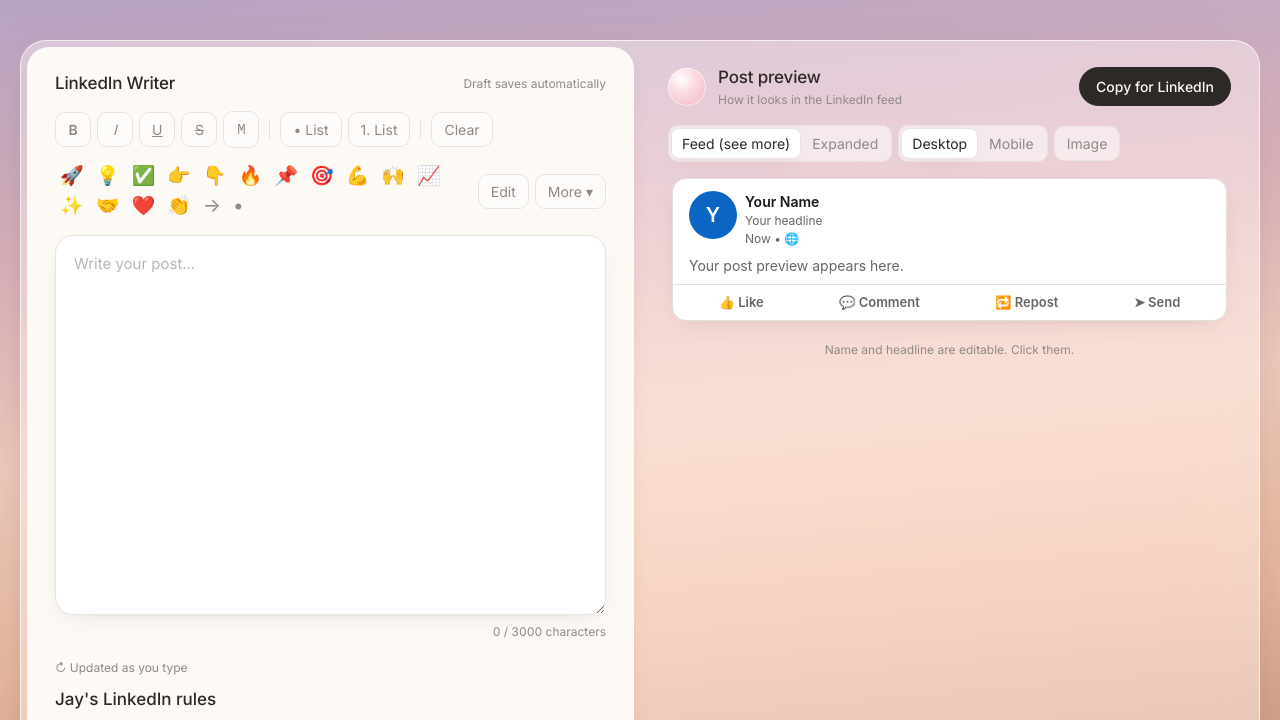
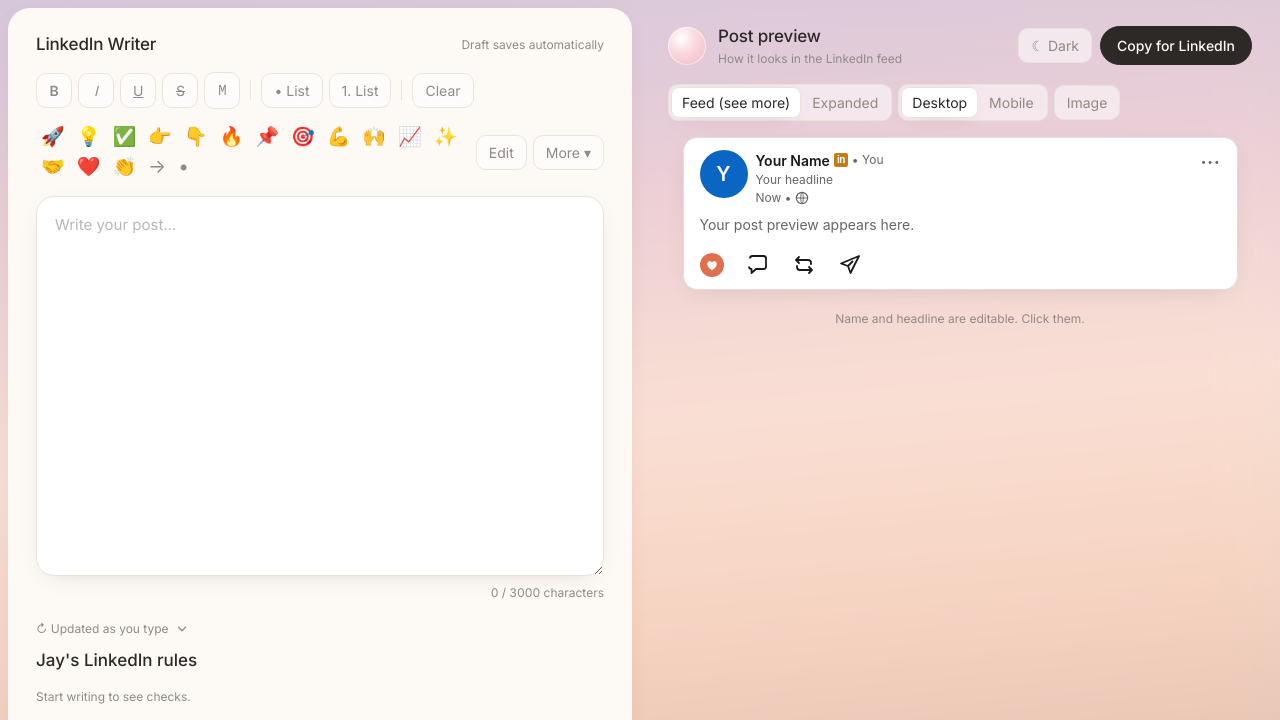
Before and after one commit to shivamkumartestingacc-maker/linkedin_writer, a plain HTML site: page index.html in a window 1280 px wide. Shown: the top 720 px of the page. Drawn offline with Linux system fonts and the light colour scheme.

Commit message:
Full-screen layout, light/dark toggle, collapsible rules, realistic post card with photo upload
Co-Authored-By: Claude Opus 5.5 <noreply@anthropic.com>
Claude-Session: https://claude.ai/code/session_01KyPYcHywHrMqQf6tEQyJs9

```diff
--- a/app.js
+++ b/app.js
@@ -81,7 +81,7 @@
     const warns = rules.filter(r => r.status === 'warn').length;
     $('#rule-count').textContent = rules.length ? (warns ? `${warns} to fix` : 'all good') : '';
     $('#rule-count').className = 'badge ' + (warns ? 'warn' : 'ok');
-    const pass = rules.filter(r => r.status === 'ok').length;
+    const pass = rules.filter(r => r.status !== 'warn').length;  // info items aren't failures
     $('#progress-text').innerHTML = rules.length ? `Rules <b>${pass} of ${rules.length}</b> passing` : '';
     $('#progress-bars').innerHTML = rules.map(r => `<i class="${r.status}"></i>`).join('');
     const ul = $('#auto-rules');
@@ -259,17 +259,62 @@
     img.hidden = true; $('#img-remove').hidden = true; $('#img').value = '';
   });
 
-  // Profile fields persist.
+  // Profile: saved edits win, then window.PROFILE defaults, then placeholders.
+  const P = window.PROFILE || {};
+  const initial = () => { $('#avatar-initial').textContent = ($('#name').textContent.trim()[0] || 'Y').toUpperCase(); };
   for (const id of ['name', 'headline']) {
     const el = $('#' + id);
-    el.textContent = store.get(id, el.textContent);
-    el.addEventListener('input', () => {
-      store.set(id, el.textContent);
-      if (id === 'name') $('#avatar').textContent = (el.textContent.trim()[0] || 'Y').toUpperCase();
-    });
+    const placeholder = el.textContent;
+    const saved = store.get(id, null);
+    el.textContent = saved && saved !== placeholder ? saved : (P[id] || placeholder);
+    el.addEventListener('input', () => { store.set(id, el.textContent); if (id === 'name') initial(); });
     el.addEventListener('keydown', e => { if (e.key === 'Enter') { e.preventDefault(); el.blur(); } });
   }
-  $('#avatar').textContent = ($('#name').textContent.trim()[0] || 'Y').toUpperCase();
+  initial();
+  const avatarImg = $('#avatar-img');
+  function showAvatar(src) {
+    avatarImg.hidden = !src;
+    $('#avatar-initial').hidden = !!src;
+    if (src) avatarImg.src = src;
+  }
+  showAvatar(store.get('avatar', null) || P.avatar);
+  // Photo is shrunk to 160px so it fits in browser storage.
+  $('#avatar-file').addEventListener('change', e => {
+    const f = e.target.files[0];
+    if (!f) return;
+    const im = new Image();
+    im.onload = () => {
+      const c = document.createElement('canvas');
+      c.width = c.height = 160;
+      const s = Math.min(im.width, im.height);
+      c.getContext('2d').drawImage(im, (im.width - s) / 2, (im.height - s) / 2, s, s, 0, 0, 160, 160);
+      const url = c.toDataURL('image/jpeg', 0.85);
+      URL.revokeObjectURL(im.src);
+      store.set('avatar', url);
+      showAvatar(url);
+    };
+    im.src = URL.createObjectURL(f);
+  });
+
+  // ---------- Theme ----------
+  const root = document.documentElement;
+  const isDark = () => (root.dataset.theme || (matchMedia('(prefers-color-scheme: dark)').matches ? 'dark' : 'light')) === 'dark';
+  function applyTheme(t) {
+    if (t) root.dataset.theme = t;
+    $('#theme').textContent = isDark() ? '☀ Light' : '☾ Dark';
+  }
+  applyTheme(store.get('theme', null));
+  $('#theme').addEventListener('click', () => {
+    const t = isDark() ? 'light' : 'dark';
+    store.set('theme', t);
+    applyTheme(t);
+  });
+  matchMedia('(prefers-color-scheme: dark)').addEventListener('change', () => applyTheme());
+
+  // Rules list open/closed is remembered.
+  const rulesBox = $('#rules');
+  rulesBox.open = store.get('rules-open', true);
+  rulesBox.addEventListener('toggle', () => store.set('rules-open', rulesBox.open));
 
   // ---------- Copy ----------
   // The text already holds the Unicode styled characters, so a plain-text copy
--- a/index.html
+++ b/index.html
@@ -53,7 +53,7 @@
       </div>
 
       <details id="rules" class="panel rules" open>
-        <summary><span class="caption">↻ Updated as you type</span><span class="rules-title">Jay's LinkedIn rules <span id="rule-count" class="badge"></span></span></summary>
+        <summary><span class="caption sum-row">↻ Updated as you type <svg class="chev" viewBox="0 0 16 16" width="14" height="14" aria-hidden="true"><path d="M4 6l4 4 4-4" fill="none" stroke="currentColor" stroke-width="1.6" stroke-linecap="round" stroke-linejoin="round"/></svg></span><span class="rules-title">Jay's LinkedIn rules <span id="rule-count" class="badge"></span></span></summary>
         <ul id="auto-rules" class="rule-list"></ul>
         <div class="group">Check yourself</div>
         <ul id="manual-rules" class="rule-list"></ul>
@@ -74,7 +74,10 @@
             <div class="caption">How it looks in the LinkedIn feed</div>
           </div>
         </div>
-        <button id="copy" class="primary">Copy for LinkedIn</button>
+        <div class="head-actions">
+          <button id="theme" type="button" title="Switch light or dark">☀ Light</button>
+          <button id="copy" class="primary">Copy for LinkedIn</button>
+        </div>
       </div>
       <div class="preview-controls">
         <div class="seg" role="group" aria-label="View">
@@ -91,19 +94,33 @@
 
       <article id="card" class="card desktop">
         <div class="author">
-          <div class="avatar" id="avatar">Y</div>
-          <div>
-            <div class="name" id="name" contenteditable="true" spellcheck="false">Your Name</div>
+          <label class="avatar" id="avatar" title="Change photo">
+            <span id="avatar-initial">Y</span>
+            <img id="avatar-img" alt="" hidden>
+            <input id="avatar-file" type="file" accept="image/*">
+          </label>
+          <div class="who-text">
+            <div class="name-row">
+              <span class="name" id="name" contenteditable="true" spellcheck="false">Your Name</span>
+              <span class="in-badge" aria-label="Premium">in</span>
+              <span class="you">• You</span>
+            </div>
             <div class="headline" id="headline" contenteditable="true" spellcheck="false">Your headline</div>
-            <div class="when">Now • 🌐</div>
+            <div class="when">Now • <svg viewBox="0 0 16 16" width="14" height="14" aria-hidden="true"><circle cx="8" cy="8" r="6.5" fill="none" stroke="currentColor" stroke-width="1.3"/><path d="M1.5 8h13M8 1.5c2 2 2 11 0 13M8 1.5c-2 2-2 11 0 13" fill="none" stroke="currentColor" stroke-width="1.1"/></svg></div>
           </div>
+          <span class="dots" aria-hidden="true">•••</span>
         </div>
         <div class="body-wrap">
           <div id="body" class="body collapsed"></div>
           <button id="see-more" class="see-more" hidden>…more</button>
         </div>
         <img id="post-img" alt="" hidden>
-        <div class="actions"><span>👍 Like</span><span>💬 Comment</span><span>🔁 Repost</span><span>➤ Send</span></div>
+        <div class="actions" aria-hidden="true">
+          <span class="react"><span class="heart"><svg viewBox="0 0 16 16" width="14" height="14"><path d="M8 14s-5.5-3.3-5.5-7.2A3 3 0 0 1 8 5a3 3 0 0 1 5.5 1.8C13.5 10.7 8 14 8 14z" fill="#fff"/></svg></span></span>
+          <svg viewBox="0 0 24 24" width="24" height="24"><path d="M4 5.5A2.5 2.5 0 0 1 6.5 3h11A2.5 2.5 0 0 1 20 5.5v8a2.5 2.5 0 0 1-2.5 2.5H10l-4.5 4v-4A2.5 2.5 0 0 1 3 13.5" fill="none" stroke="currentColor" stroke-width="1.8" stroke-linejoin="round"/></svg>
+          <svg viewBox="0 0 24 24" width="24" height="24"><path d="M7 4 4 7l3 3M4 7h12a3 3 0 0 1 3 3v1M17 20l3-3-3-3M20 17H8a3 3 0 0 1-3-3v-1" fill="none" stroke="currentColor" stroke-width="1.8" stroke-linecap="round" stroke-linejoin="round"/></svg>
+          <svg viewBox="0 0 24 24" width="24" height="24"><path d="M21 3 3 10.5l7 2.5 2.5 7L21 3zM10 13l5-5" fill="none" stroke="currentColor" stroke-width="1.8" stroke-linejoin="round"/></svg>
+        </div>
       </article>
       <p class="hint">Name and headline are editable. Click them.</p>
       <div class="progress" aria-live="polite">
--- a/style.css
+++ b/style.css
@@ -71,9 +71,6 @@ body {
   color: var(--text);
   font: 14px/1.5 var(--font);
   -webkit-font-smoothing: antialiased;
-  padding-block: 40px;
-  padding-left: max(16px, env(safe-area-inset-left, 0px));
-  padding-right: max(16px, env(safe-area-inset-right, 0px));
 }
 button {
   font: inherit;
@@ -95,22 +92,25 @@ button.primary {
 button.primary:hover { opacity: .88; background: var(--strong); color: var(--on-strong); }
 
 /* Shell */
+/* Full screen: two columns fill the window, each scrolls on its own. */
 .split {
-  max-width: 1240px; margin: 0 auto;
-  display: grid; grid-template-columns: 1fr 1fr; gap: 0;
+  display: grid; grid-template-columns: 1fr 1fr;
+  height: 100vh; height: 100dvh;
   background: var(--shell);
-  border: 1px solid var(--shell-line);
-  border-radius: 26px;
-  box-shadow: var(--shadow);
   -webkit-backdrop-filter: blur(28px) saturate(1.2);
   backdrop-filter: blur(28px) saturate(1.2);
 }
+.pane {
+  min-width: 0; overflow: auto;
+  padding-block: 24px;
+  padding-left: max(28px, env(safe-area-inset-left, 0px));
+  padding-right: max(28px, env(safe-area-inset-right, 0px));
+}
 @media (max-width: 900px) {
-  body { padding-block: 16px; }
-  .split { grid-template-columns: 1fr; border-radius: 20px; }
+  .split { grid-template-columns: 1fr; height: auto; }
+  .pane { overflow: visible; }
 }
-.pane { min-width: 0; padding: 24px 28px; }
-@media (max-width: 600px) { .pane { padding: 18px 16px; } }
+@media (max-width: 600px) { .pane { padding-left: max(16px, env(safe-area-inset-left, 0px)); padding-right: max(16px, env(safe-area-inset-right, 0px)); } }
 .pane-head { display: flex; align-items: center; justify-content: space-between; gap: 12px; flex-wrap: wrap; }
 .title { margin: 0; font-size: 17px; font-weight: 500; letter-spacing: -0.01em; color: var(--text); }
 .caption { font-size: 12px; color: var(--muted); }
@@ -121,7 +121,7 @@ button.primary:hover { opacity: .88; background: var(--strong); color: var(--on-
 .editor {
   background: var(--paper);
   border-radius: 22px;
-  margin: 6px;
+  margin: 8px;
   display: flex; flex-direction: column; gap: 14px;
   box-shadow: var(--soft);
 }
@@ -163,6 +163,9 @@ textarea.warn, textarea.warn:focus { border-color: var(--warn); }
 .rules { border: none; background: none; padding: 4px 0 0; }
 .rules summary { cursor: pointer; list-style: none; display: flex; flex-direction: column; gap: 10px; }
 .rules summary::-webkit-details-marker { display: none; }
+.sum-row { display: inline-flex; align-items: center; gap: 6px; }
+.chev { transition: transform .2s; transform: rotate(-90deg); }
+.rules[open] .chev { transform: none; }
 .rules-title { font-size: 17px; font-weight: 500; color: var(--text); }
 .badge { font-size: 11px; font-weight: 500; padding: 2px 8px; border-radius: 999px; margin-left: 6px; vertical-align: 2px; }
 .badge.warn { background: var(--warn-bg); color: var(--warn); }
@@ -183,9 +186,9 @@ textarea.warn, textarea.warn:focus { border-color: var(--warn); }
 
 /* Preview side */
 .preview-pane { display: flex; flex-direction: column; gap: 16px; align-items: center; }
-@media (min-width: 901px) { .preview-pane { position: sticky; top: 0; align-self: start; max-height: 100vh; overflow: auto; } }
 .preview-pane .pane-head, .preview-controls { width: 100%; }
 .who { display: flex; gap: 12px; align-items: center; }
+.head-actions { display: flex; gap: 8px; align-items: center; }
 .orb { width: 38px; height: 38px; border-radius: 50%; background: var(--orb); box-shadow: inset 0 0 0 1px rgba(255,255,255,.6); flex-shrink: 0; }
 .seg { display: inline-flex; background: var(--chip); border: 1px solid var(--line); border-radius: 10px; padding: 2px; }
 .seg button { border: 1px solid transparent; background: none; border-radius: 8px; padding: 4px 10px; }
@@ -203,10 +206,26 @@ textarea.warn, textarea.warn:focus { border-color: var(--warn); }
 }
 .card.desktop { max-width: 555px; }
 .card.mobile { max-width: 360px; }
-.author { display: flex; gap: 8px; padding: 12px 16px 0; }
-.avatar { width: 48px; height: 48px; border-radius: 50%; background: var(--li-blue); color: #fff; display: grid; place-items: center; font-weight: 600; font-size: 20px; flex-shrink: 0; }
-.name { font-weight: 600; }
+.author { display: flex; gap: 8px; padding: 12px 16px 0; align-items: flex-start; }
+.avatar {
+  width: 48px; height: 48px; border-radius: 50%; background: var(--li-blue); color: #fff;
+  display: grid; place-items: center; font-weight: 600; font-size: 20px; flex-shrink: 0;
+  overflow: hidden; cursor: pointer; position: relative;
+}
+.avatar img { width: 100%; height: 100%; object-fit: cover; }
+.avatar input { display: none; }
+.who-text { min-width: 0; flex: 1; }
+.name-row { display: flex; align-items: center; gap: 4px; min-width: 0; }
+.name { font-weight: 600; font-size: 14px; }
+.in-badge {
+  display: inline-grid; place-items: center; width: 14px; height: 14px; border-radius: 2px;
+  background: #c37d16; color: #fff; font: 700 10px/1 Arial, sans-serif; letter-spacing: -0.5px;
+}
+.you { color: var(--li-muted); font-size: 12px; }
+.headline { white-space: nowrap; overflow: hidden; text-overflow: ellipsis; }
 .headline, .when { color: var(--li-muted); font-size: 12px; }
+.when { display: flex; align-items: center; gap: 4px; }
+.dots { color: var(--li-muted); font-size: 10px; letter-spacing: 1px; padding-top: 4px; }
 .name:focus, .headline:focus { outline: 1px dashed var(--li-muted); }
 .body-wrap { position: relative; margin: 8px 16px; }
 .body { white-space: pre-wrap; overflow-wrap: anywhere; font-size: 14px; line-height: 20px; }
@@ -221,13 +240,14 @@ textarea.warn, textarea.warn:focus { border-color: var(--warn); }
 .see-more:hover { color: var(--li-link); text-decoration: underline; }
 #post-img { display: block; width: 100%; }
 #post-img[hidden] { display: none; }
-.actions { display: flex; justify-content: space-around; border-top: 1px solid var(--li-line); padding: 8px; color: var(--li-muted); font-weight: 600; font-size: 13px; }
+.actions { display: flex; gap: 22px; align-items: center; padding: 10px 16px 12px; color: var(--li-text); }
+.heart { display: grid; place-items: center; width: 24px; height: 24px; border-radius: 50%; background: #df704d; }
 
 /* Step-style progress, like "Step 1 of 4" */
 .progress { display: flex; flex-direction: column; align-items: center; gap: 8px; margin-top: 8px; }
 .bars { display: flex; gap: 5px; }
 .bars i { width: 18px; height: 2px; border-radius: 2px; background: var(--faint); opacity: .5; }
-.bars i.ok { background: var(--strong); opacity: 1; }
+.bars i.ok, .bars i.info { background: var(--strong); opacity: 1; }
 .bars i.warn { background: var(--warn); opacity: 1; }
 
 .toast {
```
